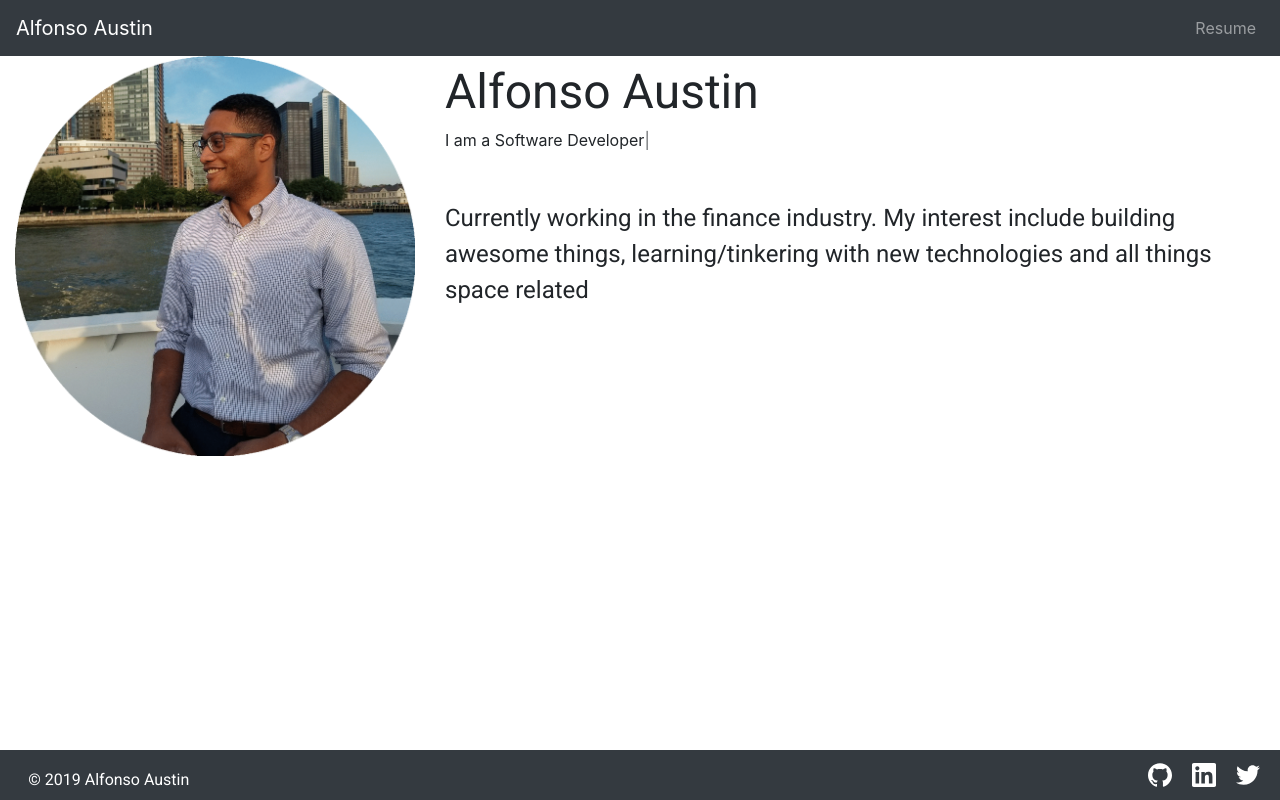
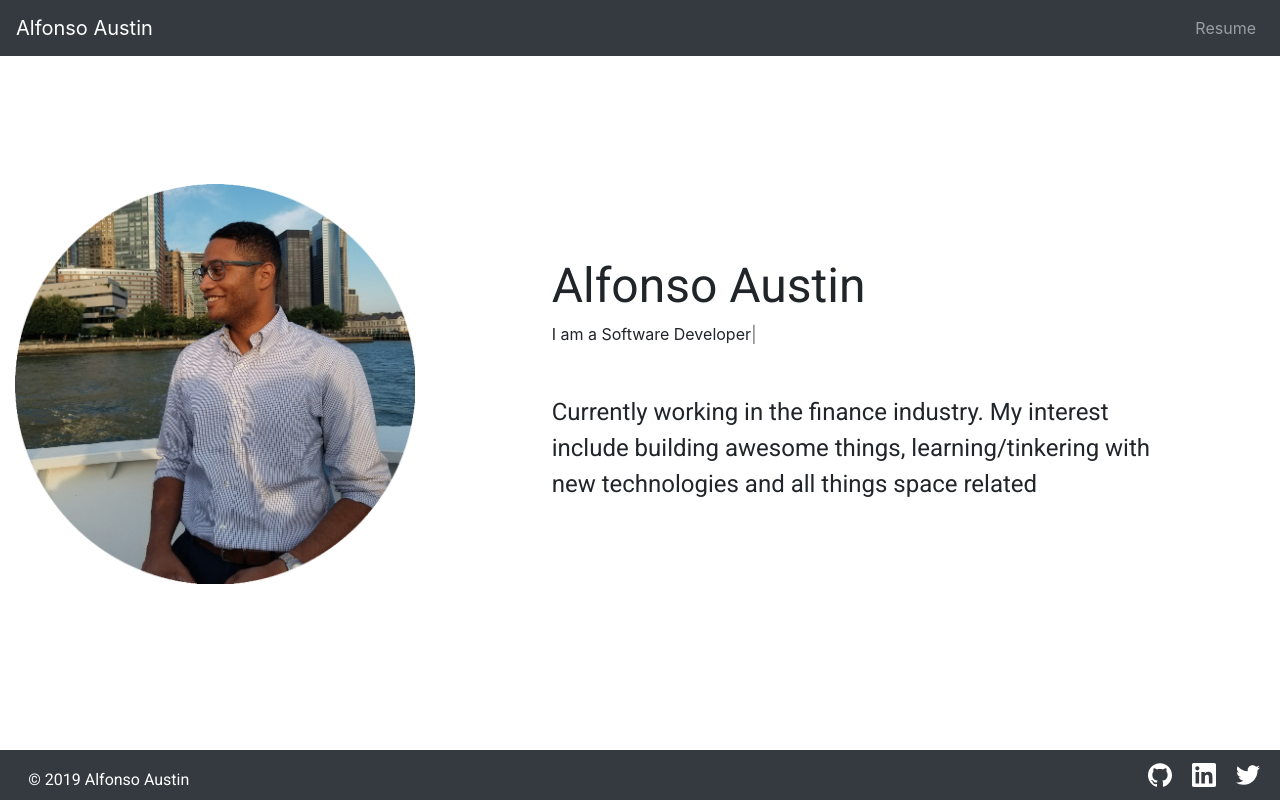
Before and after one commit to alfonsoar/alfonsoar.github.io, a React (Create React App) app: page / in a window 1280 px wide. Built offline with nearby package versions, Linux system fonts and the light colour scheme.

Commit message:
Refactor flexbox aligment

```diff
--- a/src/pages/about/About.tsx
+++ b/src/pages/about/About.tsx
@@ -8,11 +8,11 @@ class AboutPage extends React.Component<{}, {}>  {
   render() {
     return (
       <Container className="container-body">
-        <Row className="align-self-center">
+        <Row >
           <Col className="container-profile" xs="auto">
             <img src={ProfileImage} alt="Logo" className="profileImage img-fluid" />
           </Col>
-          <Col>
+          <Col className="align-self-center" sm={{size: 6, offset:1}}>
             <div className="container-title">
               <span className="container-title title">Alfonso Austin</span>
               <br />
--- a/src/styles/_about.scss
+++ b/src/styles/_about.scss
@@ -28,7 +28,6 @@
 }
 
 .container-body {
-    height: 100%;
-    position: relative;
+    padding-top: 10%;
     display: flex;
 }
--- a/src/styles/index.css
+++ b/src/styles/index.css
@@ -48,6 +48,5 @@
   width: 400px; }
 
 .container-body {
-  height: 100%;
-  position: relative;
+  padding-top: 10%;
   display: flex; }
```
